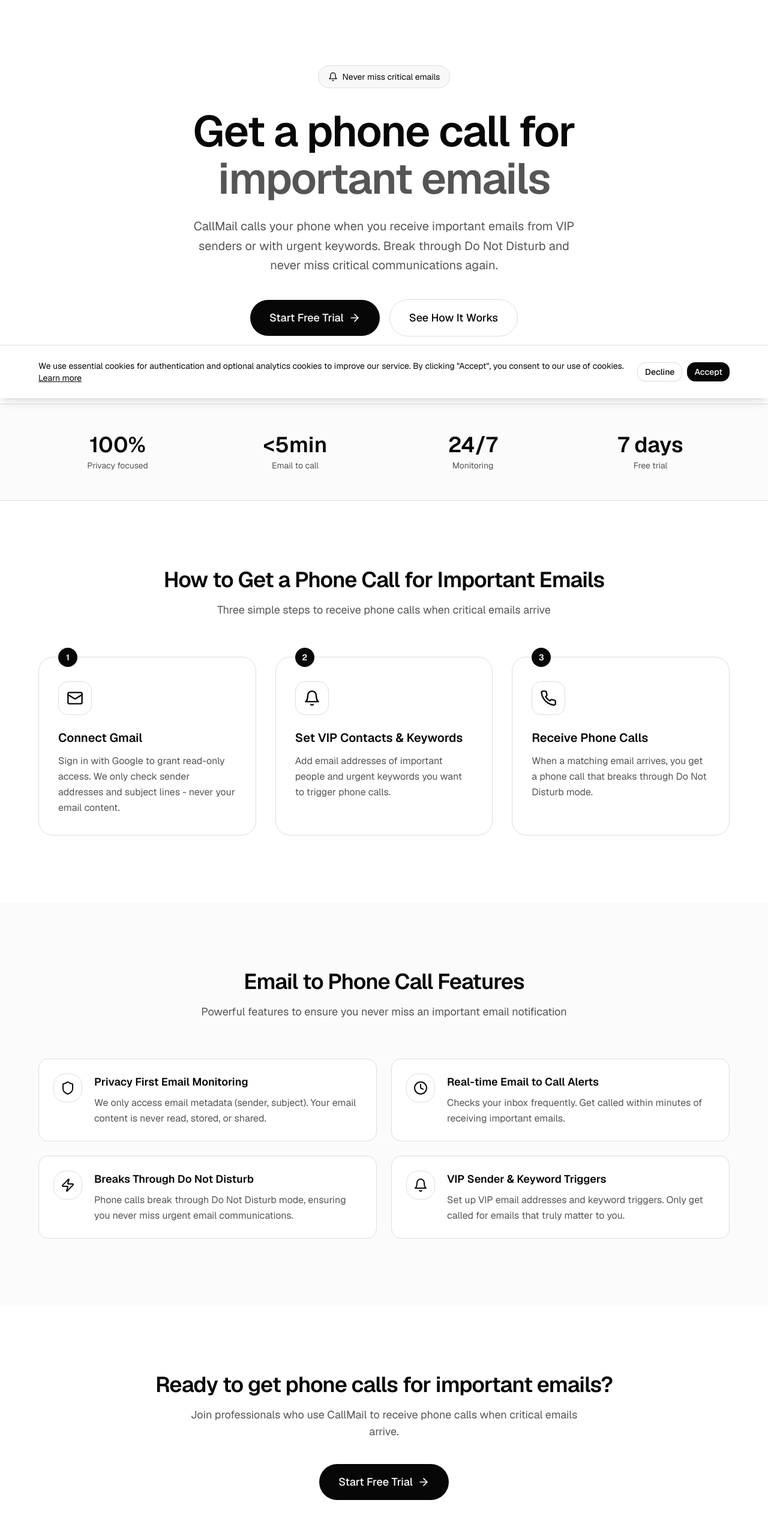
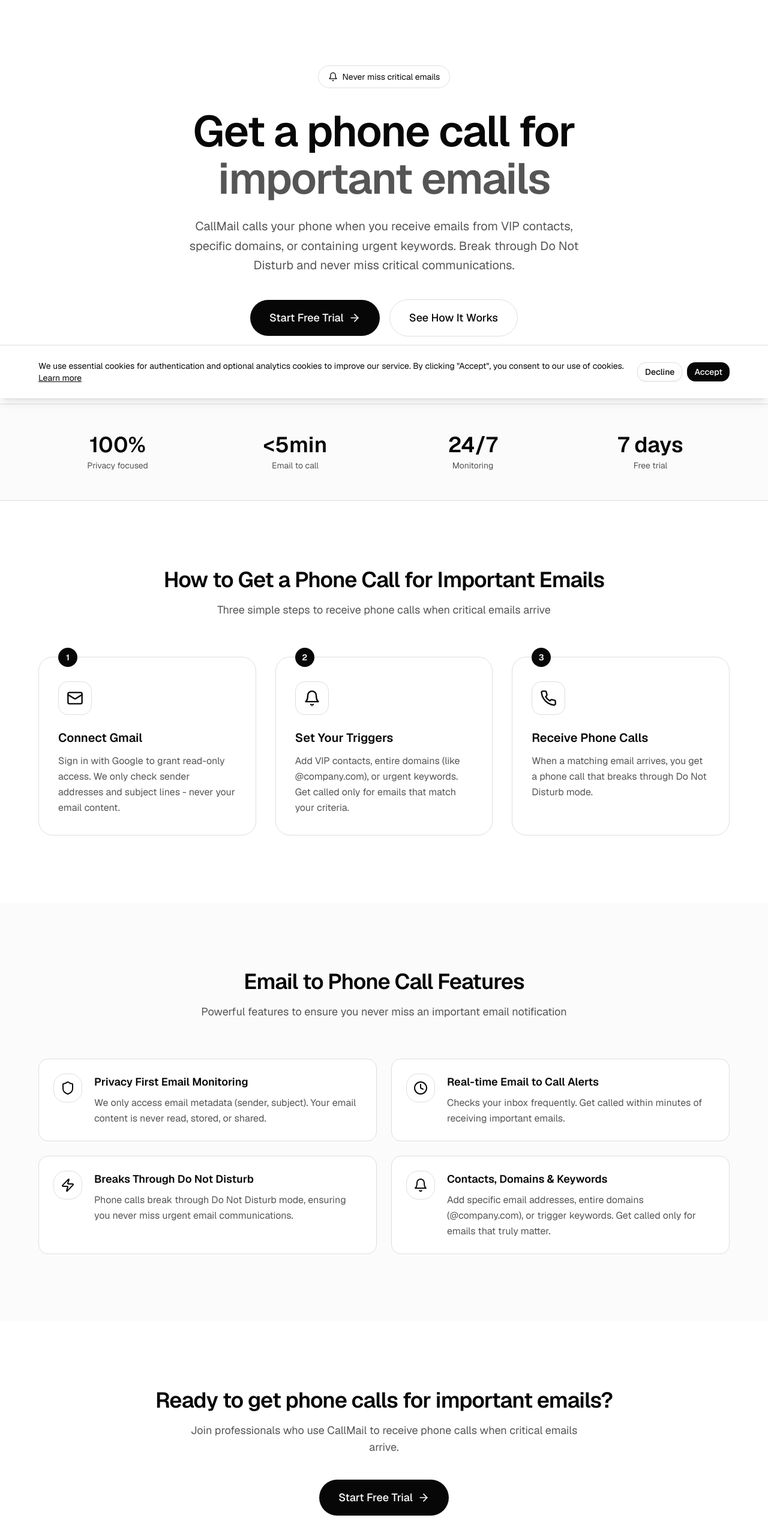
Before and after one commit to thebuzz08/callmail, a Next.js app: page / in a window 1280 px wide. Shown: the part 136-2702 px from the top of the page at 60% size. Built offline with nearby package versions, Linux system fonts and the light colour scheme; no server answers.

Commit message:
feat: enhance homepage with detailed features and subtle backgrounds
Add accurate feature descriptions and consistent brutalist grid backgrounds.

```diff
--- a/app/page.tsx
+++ b/app/page.tsx
@@ -63,9 +63,36 @@ export default function HomePage() {
       </header>
 
       {/* Hero Section - Updated H1 and copy for SEO */}
-      <section className="py-16 sm:py-28 px-4 sm:px-6">
+      <section className="relative py-16 sm:py-28 px-4 sm:px-6 overflow-hidden">
+        {/* Brutalist grid background */}
+        <div className="absolute inset-0 -z-10">
+          <div
+            className="absolute inset-0 opacity-[0.03]"
+            style={{
+              backgroundImage: `
+                linear-gradient(to right, currentColor 1px, transparent 1px),
+                linear-gradient(to bottom, currentColor 1px, transparent 1px)
+              `,
+              backgroundSize: '60px 60px'
+            }}
+          />
+          <div
+            className="absolute inset-0 opacity-[0.02]"
+            style={{
+              backgroundImage: `
+                linear-gradient(to right, currentColor 1px, transparent 1px),
+                linear-gradient(to bottom, currentColor 1px, transparent 1px)
+              `,
+              backgroundSize: '15px 15px'
+            }}
+          />
+          {/* Radial fade */}
+          <div className="absolute inset-0 bg-gradient-to-b from-transparent via-transparent to-background" />
+          <div className="absolute inset-0 bg-[radial-gradient(ellipse_at_center,transparent_0%,var(--background)_70%)]" />
+        </div>
+
         <div className="max-w-4xl mx-auto text-center">
-          <div className="inline-flex items-center gap-2 border border-border bg-muted/50 px-4 py-2 rounded-full text-sm mb-8">
+          <div className="inline-flex items-center gap-2 border border-border bg-background/80 backdrop-blur-sm px-4 py-2 rounded-full text-sm mb-8">
             <Bell className="w-4 h-4" aria-hidden="true" />
             <span>Never miss critical emails</span>
           </div>
@@ -77,8 +104,7 @@ export default function HomePage() {
           </h1>
 
           <p className="text-lg sm:text-xl text-muted-foreground mb-10 max-w-2xl mx-auto leading-relaxed text-pretty">
-            CallMail calls your phone when you receive important emails from VIP senders or with urgent keywords. Break
-            through Do Not Disturb and never miss critical communications again.
+            CallMail calls your phone when you receive emails from VIP contacts, specific domains, or containing urgent keywords. Break through Do Not Disturb and never miss critical communications.
           </p>
 
           <div className="flex flex-col sm:flex-row items-center justify-center gap-4">
@@ -91,7 +117,7 @@ export default function HomePage() {
             </Link>
             <a
               href="#how-it-works"
-              className="w-full sm:w-auto inline-flex items-center justify-center gap-2 border border-border px-8 py-4 rounded-full font-medium text-lg hover:bg-muted transition-colors"
+              className="w-full sm:w-auto inline-flex items-center justify-center gap-2 border border-border bg-background/80 backdrop-blur-sm px-8 py-4 rounded-full font-medium text-lg hover:bg-muted transition-colors"
             >
               See How It Works
             </a>
@@ -157,9 +183,9 @@ export default function HomePage() {
               <div className="w-14 h-14 border border-border rounded-2xl flex items-center justify-center mb-6 mt-2">
                 <Bell className="w-7 h-7" aria-hidden="true" />
               </div>
-              <h3 className="text-xl font-semibold mb-3">Set VIP Contacts & Keywords</h3>
+              <h3 className="text-xl font-semibold mb-3">Set Your Triggers</h3>
               <p className="text-muted-foreground leading-relaxed">
-                Add email addresses of important people and urgent keywords you want to trigger phone calls.
+                Add VIP contacts, entire domains (like @company.com), or urgent keywords. Get called only for emails that match your criteria.
               </p>
             </article>
 
@@ -180,7 +206,22 @@ export default function HomePage() {
       </section>
 
       {/* Features - Added keyword-rich H2 and feature descriptions */}
-      <section id="features" className="py-20 sm:py-28 px-4 sm:px-6 bg-muted/30">
+      <section id="features" className="relative py-20 sm:py-28 px-4 sm:px-6 bg-muted/30 overflow-hidden">
+        {/* Subtle diagonal lines */}
+        <div className="absolute inset-0 -z-10 opacity-[0.015]">
+          <div
+            className="absolute inset-0"
+            style={{
+              backgroundImage: `repeating-linear-gradient(
+                -45deg,
+                currentColor,
+                currentColor 1px,
+                transparent 1px,
+                transparent 40px
+              )`
+            }}
+          />
+        </div>
         <div className="max-w-6xl mx-auto">
           <div className="text-center mb-16">
             <h2 className="text-3xl sm:text-4xl font-semibold mb-4 tracking-tight">Email to Phone Call Features</h2>
@@ -231,9 +272,9 @@ export default function HomePage() {
                 <Bell className="w-6 h-6" aria-hidden="true" />
               </div>
               <div>
-                <h3 className="font-semibold text-lg mb-2">VIP Sender & Keyword Triggers</h3>
+                <h3 className="font-semibold text-lg mb-2">Contacts, Domains & Keywords</h3>
                 <p className="text-muted-foreground leading-relaxed">
-                  Set up VIP email addresses and keyword triggers. Only get called for emails that truly matter to you.
+                  Add specific email addresses, entire domains (@company.com), or trigger keywords. Get called only for emails that truly matter.
                 </p>
               </div>
             </article>
@@ -242,7 +283,14 @@ export default function HomePage() {
       </section>
 
       {/* CTA Section - Updated copy for SEO */}
-      <section className="py-20 sm:py-28 px-4 sm:px-6">
+      <section className="relative py-20 sm:py-28 px-4 sm:px-6 overflow-hidden">
+        {/* Concentric circles background */}
+        <div className="absolute inset-0 -z-10 flex items-center justify-center">
+          <div className="w-[800px] h-[800px] rounded-full border border-current opacity-[0.03]" />
+          <div className="absolute w-[600px] h-[600px] rounded-full border border-current opacity-[0.03]" />
+          <div className="absolute w-[400px] h-[400px] rounded-full border border-current opacity-[0.03]" />
+          <div className="absolute w-[200px] h-[200px] rounded-full border border-current opacity-[0.03]" />
+        </div>
         <div className="max-w-4xl mx-auto text-center">
           <h2 className="text-3xl sm:text-4xl font-semibold mb-4 tracking-tight">
             Ready to get phone calls for important emails?
```
